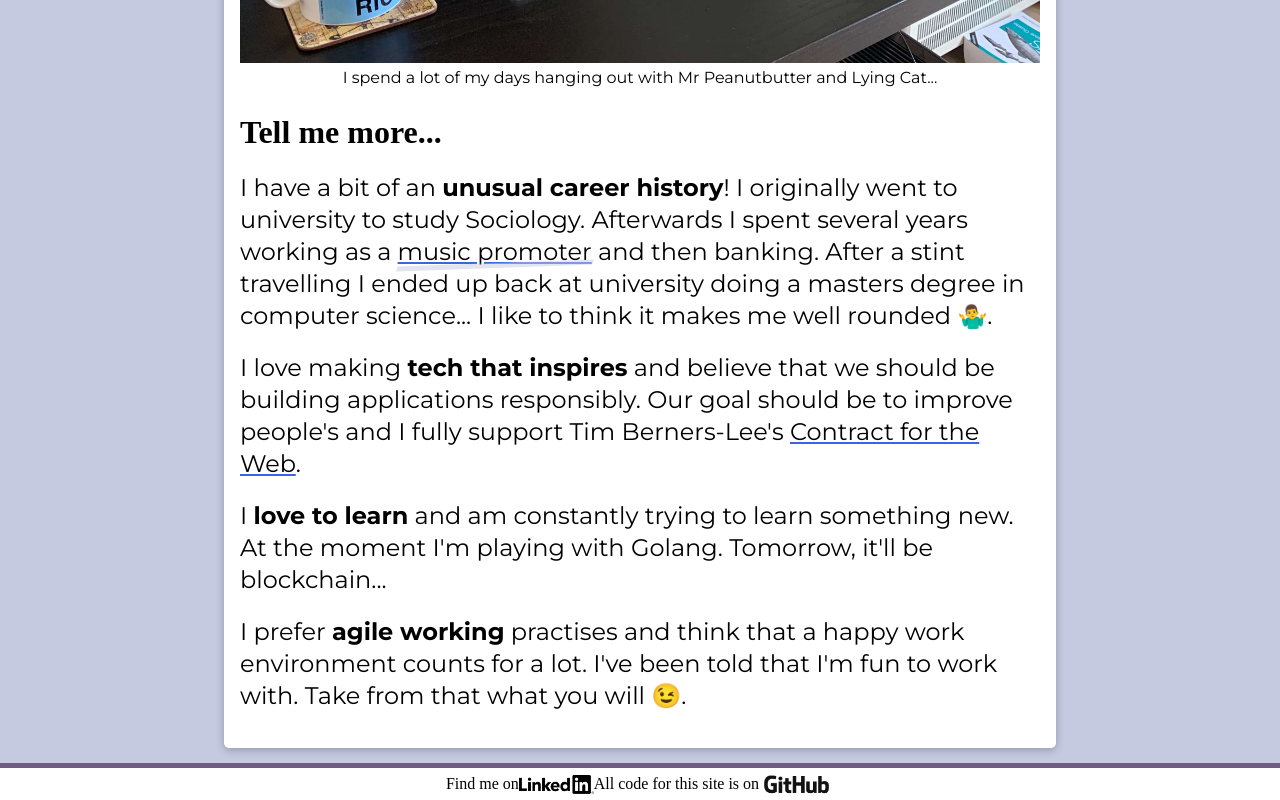
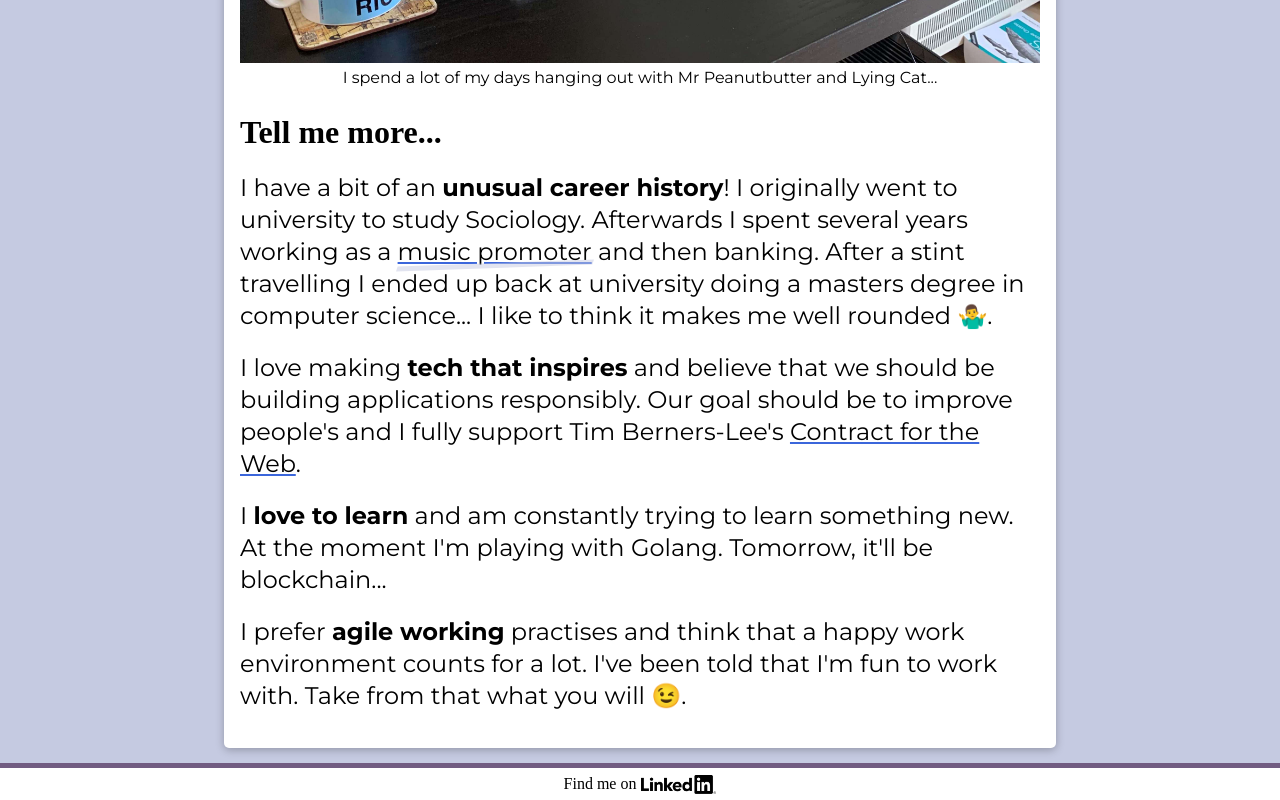
Before and after one commit to cashtotalszero/alex-parrott, a Next.js app: page /about in a window 1280 px wide. Shown: the part 1693-2493 px from the top of the page. Built offline with nearby package versions, Linux system fonts and the light colour scheme; a web font is replaced by a local one.

Commit message:
404 page added

```diff
--- a/components/AppFooter.js
+++ b/components/AppFooter.js
@@ -1,10 +1,12 @@
 import styled from 'styled-components';
+import { LINKEDIN_BIO } from '../constants/urls';
 
-const ImageContainer = styled.div`
+const LinkContainer = styled.a`
   display: flex;
   justify-content: center;
   align-items: center;
   flex-direction: column;
+  padding-left: 5px;
 `;
 
 const Container = styled.div`
@@ -21,13 +23,9 @@ const Container = styled.div`
 const Footer = () => (
   <Container>
     {'Find me on  '}
-    <ImageContainer>
+    <LinkContainer href={LINKEDIN_BIO}>
       <img src="/LI-Logo-black.png" alt="linkedin" style={{ width: '75px' }} />
-    </ImageContainer>
-    {'All code for this site is on '}
-    <ImageContainer>
-      <img src="/Github_Logo.png" alt="github" style={{ width: '75px' }} />
-    </ImageContainer>
+    </LinkContainer>
   </Container>
 );
 
--- a/constants/urls.js
+++ b/constants/urls.js
@@ -1,4 +1,5 @@
 export const CODE_REPO = 'https://github.com/cashtotalszero/alex-parrott';
+export const LINKEDIN_BIO = 'https://www.linkedin.com/in/alex-parrott-100613b1/';
 export const VR_SHOWROOM = 'https://www.dadiawards.com/dadi-2017/use-of-vr/audi-a4-virtual-showroom';
 export const MONKEY_KNIFE_FIGHT = 'https://www.youtube.com/watch?v=yvnmhn-bBo0';
 export const CONTRACT_FOR_THE_WEB = 'https://contractfortheweb.org/';
```
Also changed, not shown: pages/404.js (added, +44 -0 lines), public/fail.jpg (added).
